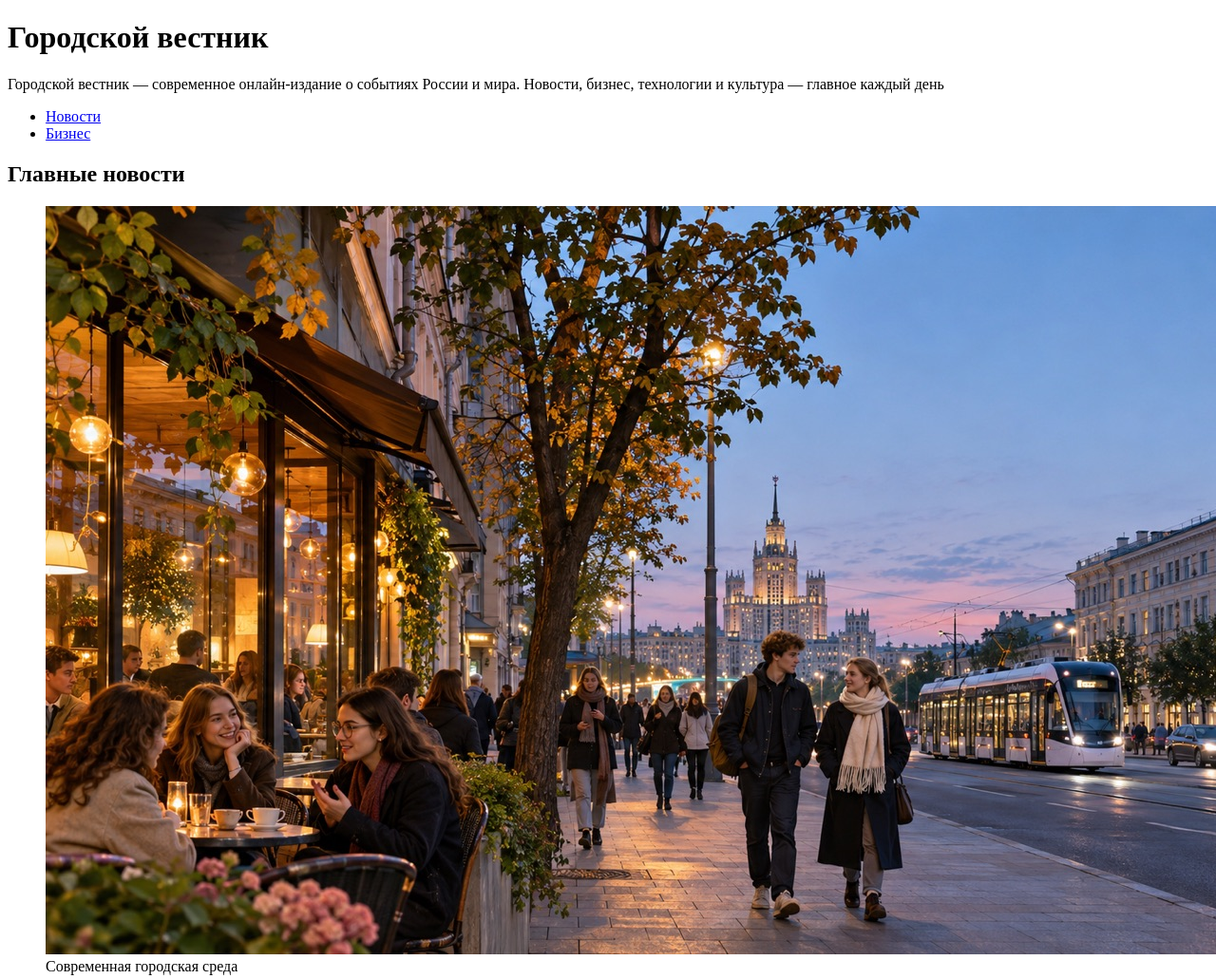
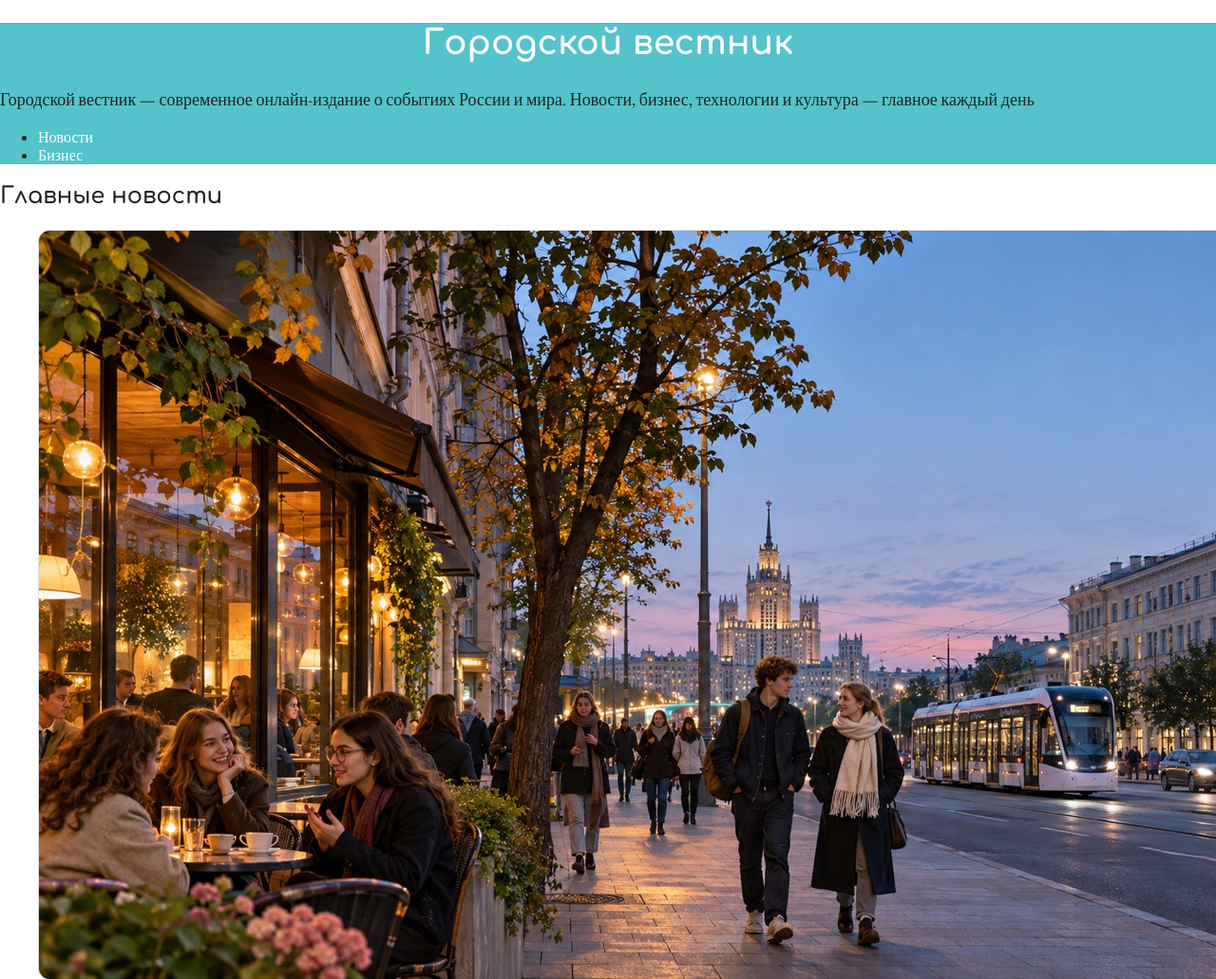
Before and after one commit to Ab-server/html-css-labs, a plain HTML site: page index.html in a window 1280 px wide. Shown: the top 1031 px of the page at 95% size. Drawn offline with nearby package versions, Linux system fonts and the light colour scheme.

Commit message:
Добавлены CSS-стили онлайн-издания

```diff
--- /dev/null
+++ b/CSS/style.css
@@ -0,0 +1,46 @@
+body {
+    font-family: "EB Garamond", serif;
+    color: #222222;
+}
+
+h1 {
+    font-size: 36px;
+    font-weight: 700;
+    text-align: center;
+    color: rgb(255, 255, 255);
+}
+
+h2 {
+    font-size: 24px;
+    font-weight: 600;
+    text-align: left;
+
+}
+
+p {
+    font-size: 18px;
+    font-weight: 400;
+    text-align: left;
+    line-height: 1.5;
+}
+
+h1,
+h2,
+h3 {
+    font-family: "Comfortaa", sans-serif;
+    line-height: 1.2;
+}
+
+header {
+    background-color: #54c3cb;
+}
+
+a {
+    color: #ffffff;
+    text-decoration: none;
+}
+
+img {
+    border: 1px solid #dddddd;
+    border-radius: 12px;
+}
--- a/index.html
+++ b/index.html
@@ -3,6 +3,11 @@
 <head>
     <meta charset="UTF-8">
     <title>Городской вестник</title>
+    <link rel="stylesheet" href="CSS/normalize.css">
+    <link rel="stylesheet" href="CSS/style.css">
+    <link rel="preconnect" href="https://fonts.googleapis.com">
+    <link rel="preconnect" href="https://fonts.gstatic.com" crossorigin>
+    <link href="https://fonts.googleapis.com/css2?family=Comfortaa:wght@300..700&family=EB+Garamond:ital,wght@0,400..800;1,400..800&display=swap" rel="stylesheet">
 </head>
 <body>
     <header>
```
